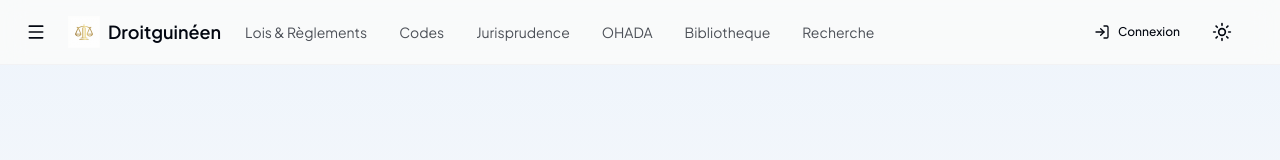
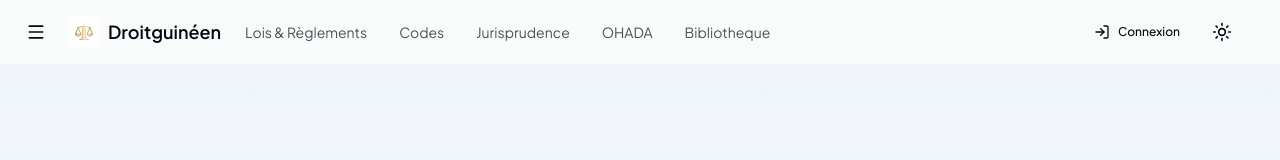
Before and after one commit to ALPHAJORDAN/droitguineen, a Next.js app in the folder frontend/: page / in a window 1280 px wide. Shown: the top 160 px of the page. Built offline with nearby package versions, Linux system fonts and the light colour scheme; no server answers.

Commit message:
Remove Recherche link from header navigation
Co-Authored-By: Claude Opus 4.6 <noreply@anthropic.com>

```diff
--- a/frontend/components/ui/Header.tsx
+++ b/frontend/components/ui/Header.tsx
@@ -177,18 +177,6 @@ function HeaderContent() {
                     >
                         Bibliotheque
                     </Link>
-                    <Link
-                        href="/recherche"
-                        aria-current={pathname === '/recherche' && !searchParams.get('type') ? "page" : undefined}
-                        className={cn(
-                            "relative py-1 transition-all hover:text-foreground",
-                            pathname === '/recherche' && !searchParams.get('type')
-                                ? "text-foreground bg-accent/50 px-3 rounded-full after:absolute after:bottom-0 after:left-3 after:right-3 after:h-0.5 after:bg-primary after:rounded-full"
-                                : "text-foreground/70"
-                        )}
-                    >
-                        Recherche
-                    </Link>
                 </nav>
                 <div className="ml-auto flex items-center space-x-2 pr-4">
                     {isAuthenticated ? (
```
